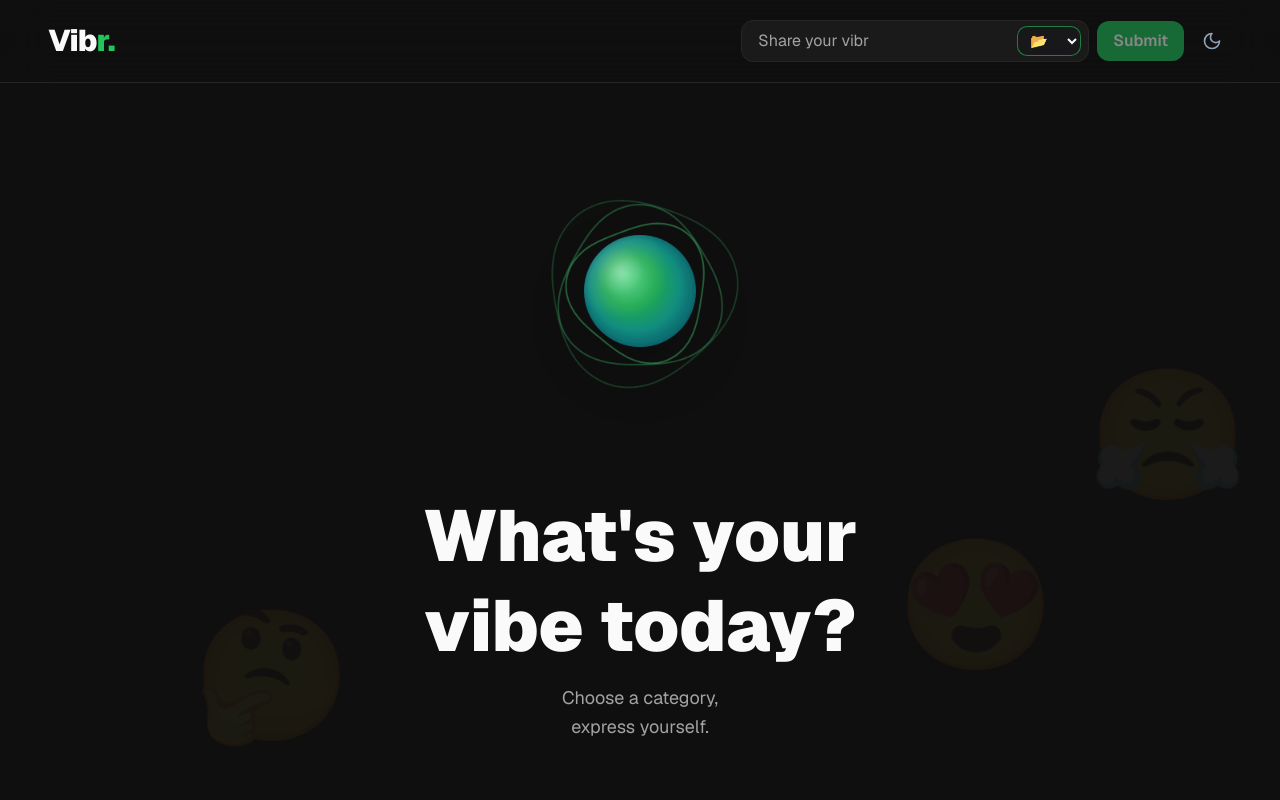
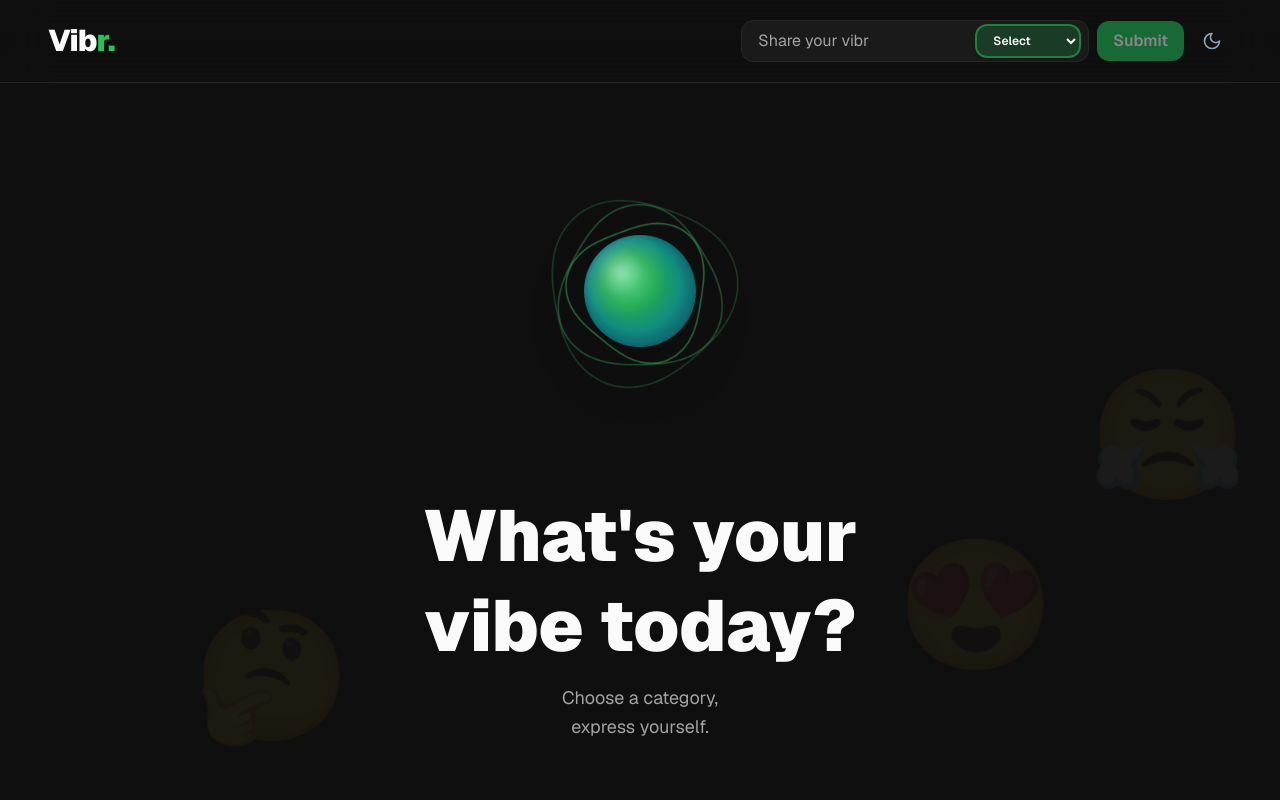
Before and after one commit to berrybrightson1/Vibr, a Next.js app: page / in a window 1280 px wide. Shown: the top 800 px of the page. Built offline with nearby package versions, Linux system fonts and the light colour scheme.

Commit message:
Remove emojis, add brand styling to dropdown

```diff
--- a/app/globals.css
+++ b/app/globals.css
@@ -74,6 +74,40 @@
   --sidebar-ring: 142 71% 45%;
 }
 
+/* Custom dropdown panel styling - brand colors */
+select option {
+  background-color: hsl(var(--background));
+  color: hsl(var(--foreground));
+  padding: 0.75rem 1rem;
+  font-weight: 600;
+  transition: all 0.2s ease;
+}
+
+select option:hover,
+select option:checked {
+  background: linear-gradient(135deg, hsl(var(--primary) / 0.15), hsl(var(--primary) / 0.05));
+  color: hsl(var(--primary));
+}
+
+/* Custom scrollbar for dropdown */
+select::-webkit-scrollbar {
+  width: 8px;
+}
+
+select::-webkit-scrollbar-track {
+  background: hsl(var(--background));
+  border-radius: 0.5rem;
+}
+
+select::-webkit-scrollbar-thumb {
+  background: hsl(var(--primary) / 0.4);
+  border-radius: 0.5rem;
+}
+
+select::-webkit-scrollbar-thumb:hover {
+  background: hsl(var(--primary) / 0.6);
+}
+
 @theme inline {
   --font-sans: "Geist", "Geist Fallback";
   --font-mono: "Geist Mono", "Geist Mono Fallback";
@@ -125,10 +159,12 @@
   }
 
   @keyframes float {
+
     0%,
     100% {
       transform: translateY(0px);
     }
+
     50% {
       transform: translateY(-30px);
     }
--- a/app/page.tsx
+++ b/app/page.tsx
@@ -166,17 +166,17 @@ export default function Home() {
               <select
                 value={selectedCategory || ""}
                 onChange={(e) => setSelectedCategory(e.target.value as Category)}
-                className="absolute right-2 top-1/2 -translate-y-1/2 px-2 py-1 bg-card dark:bg-zinc-900 border border-primary/50 dark:border-primary/60 text-foreground rounded-md focus:outline-none focus:ring-2 focus:ring-primary focus:border-primary cursor-pointer text-sm font-medium hover:bg-primary/10 dark:hover:bg-primary/20 transition-all w-16"
+                className="absolute right-2 top-1/2 -translate-y-1/2 px-3 py-1.5 bg-primary/10 dark:bg-primary/20 border-2 border-primary/40 dark:border-primary/50 text-foreground rounded-lg focus:outline-none focus:ring-2 focus:ring-primary focus:border-primary cursor-pointer text-xs font-semibold hover:bg-primary/20 dark:hover:bg-primary/30 transition-all shadow-sm backdrop-blur-sm"
                 title="Select category for this vibe"
               >
-                <option value="" disabled>📂</option>
-                <option value="football">⚽ Football</option>
-                <option value="relationship">🍳 Street</option>
-                <option value="money">💼 Corporate</option>
-                <option value="career">⛪ Church</option>
-                <option value="health">❤️ Health</option>
-                <option value="education">📚 Education</option>
-                <option value="travel">✈️ Travel</option>
+                <option value="" disabled>Select</option>
+                <option value="football">Football</option>
+                <option value="relationship">Street</option>
+                <option value="money">Corporate</option>
+                <option value="career">Church</option>
+                <option value="health">Health</option>
+                <option value="education">Education</option>
+                <option value="travel">Travel</option>
               </select>
             </div>
             <button
```
